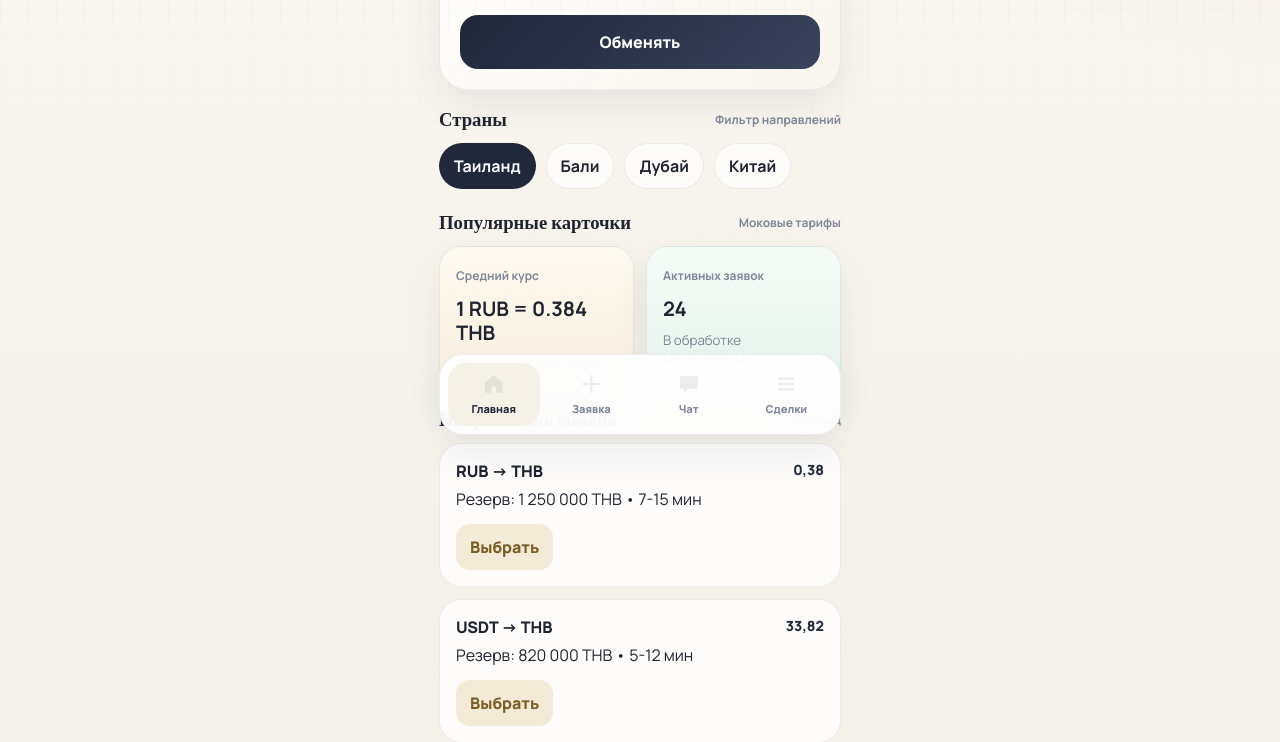
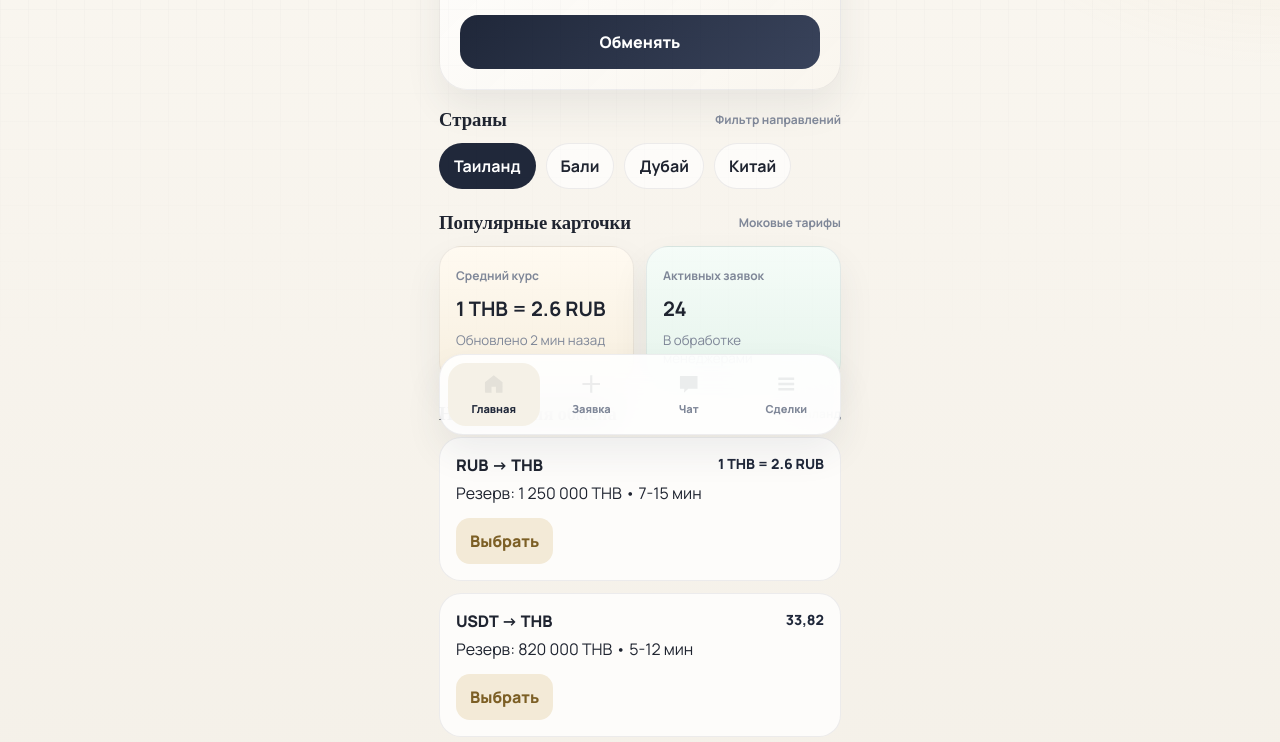
Before and after one commit to gofour186-TH/mini-app, a plain HTML site: page telegram-mini-app/index.html in a window 1280 px wide. Shown: the part 355-1097 px from the top of the page. Drawn offline with Linux system fonts and the light colour scheme.

Commit message:
Add files via upload

```diff
--- a/telegram-mini-app/app.js
+++ b/telegram-mini-app/app.js
@@ -97,7 +97,7 @@
         '      <div class="direction-route">' + item.route + "</div>",
         '      <div class="direction-meta">Резерв: ' + item.reserve + " • " + item.eta + "</div>",
         "    </div>",
-        '    <div class="direction-rate">' + formatNumber(item.rate) + "</div>",
+        '    <div class="direction-rate">' + directionRateLabel(item) + "</div>",
         "  </div>",
         '  <button type="button" data-direction="' + item.id + '">Выбрать</button>',
         "</article>"
@@ -112,12 +112,22 @@
     }).join("");
   }
 
+  function directionRateLabel(direction) {
+    if (direction.route === "RUB -> THB") {
+      return "1 THB = 2.6 RUB";
+    }
+
+    return formatNumber(direction.rate);
+  }
+
   function updateCreateForm() {
     const direction = selectedDirection();
     const amount = Number(amountFrom.value) || 0;
     const result = amount * direction.rate;
 
-    summaryRate.textContent = "1 " + direction.route.split(" -> ")[0] + " = " + formatNumber(direction.rate) + " " + direction.route.split(" -> ")[1];
+    summaryRate.textContent = direction.route === "RUB -> THB"
+      ? "1 THB = 2.6 RUB"
+      : "1 " + direction.route.split(" -> ")[0] + " = " + formatNumber(direction.rate) + " " + direction.route.split(" -> ")[1];
     amountTo.value = formatNumber(result) + " " + direction.route.split(" -> ")[1];
   }
 
--- a/telegram-mini-app/index.html
+++ b/telegram-mini-app/index.html
@@ -49,7 +49,7 @@
           <div class="cards-grid">
             <article class="stat-card soft-gold">
               <span>Средний курс</span>
-              <strong>1 RUB = 0.384 THB</strong>
+              <strong>1 THB = 2.6 RUB</strong>
               <small>Обновлено 2 мин назад</small>
             </article>
             <article class="stat-card soft-green">
@@ -88,7 +88,7 @@
 
           <label class="field">
             <span>Получаете</span>
-            <input id="amountTo" type="text" value="19 200 THB" readonly>
+            <input id="amountTo" type="text" value="19 230.77 THB" readonly>
           </label>
 
           <div class="inline-grid">
@@ -111,7 +111,7 @@
           <div class="summary-card">
             <div>
               <span>Курс</span>
-              <strong id="summaryRate">1 RUB = 0.384 THB</strong>
+              <strong id="summaryRate">1 THB = 2.6 RUB</strong>
             </div>
             <div>
               <span>Срок</span>
```
